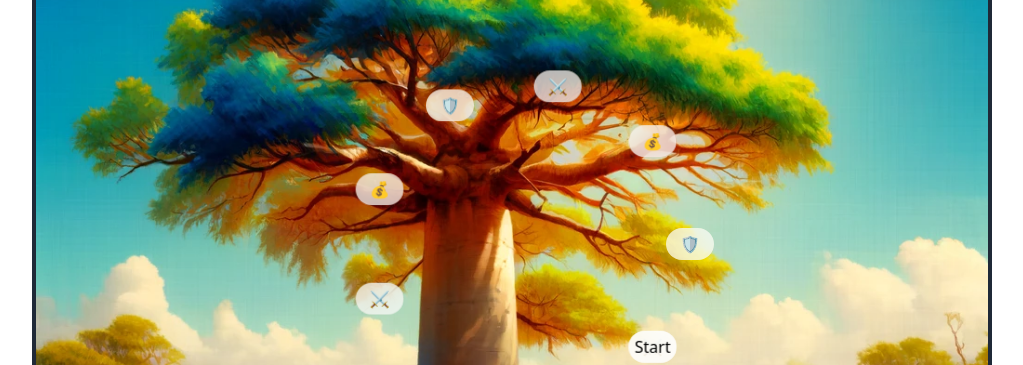
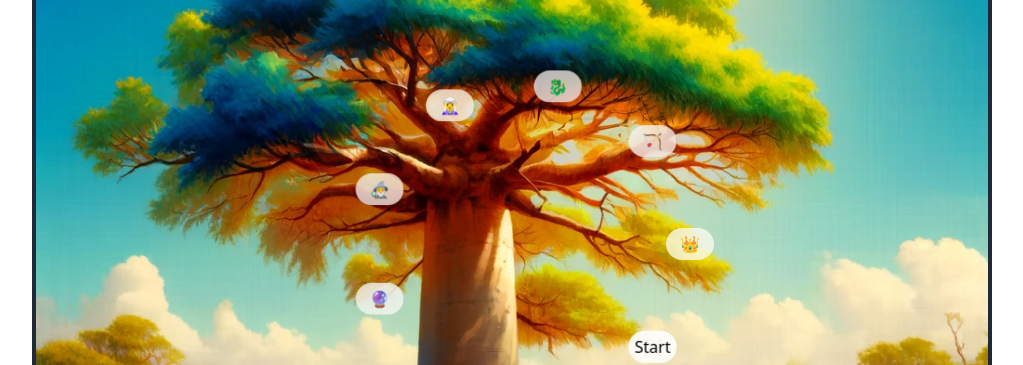
Before and after one commit to Svmueli/Roots_to_Grow, a React (Create React App) app: page /play in a window 1280 px wide. Shown: the part 260-625 px from the top of the page, without its empty margins (128-1151 px from the left). Built offline with nearby package versions, Linux system fonts and the light colour scheme.

Commit message:
Add unique icons for each oval in PlayGame component

```diff
--- a/src/pages/Play/index.js
+++ b/src/pages/Play/index.js
@@ -7,6 +7,9 @@ const PlayGame = () => {
   const { character } = location.state || {
     character: "No character selected",
   };
+
+  // Array of unique icons for each oval
+  const icons = ["⚔️", "💰", "🛡️", "🔮", "🧙‍♂️", "🧝‍♀️", "🐉", "🏹", "👑", "🌟"];
 
   return (
     <div className="flex flex-col items-center justify-center min-h-screen">
@@ -29,7 +32,6 @@ const PlayGame = () => {
         >
           {/* Ovals positioned to form a circular shape */}
           <div className="absolute">
-            {/* Other ovals forming the circular shape */}
             {Array.from({ length: 9 }).map((_, index) => (
               <div
                 key={index}
@@ -42,7 +44,7 @@ const PlayGame = () => {
                   marginTop: "-4px",
                 }}
               >
-                {index % 3 === 0 ? "⚔️" : index % 3 === 1 ? "💰" : "🛡️"}
+                {icons[index % icons.length]} {/* Use index to select icon from array */}
               </div>
             ))}
             <div
```
